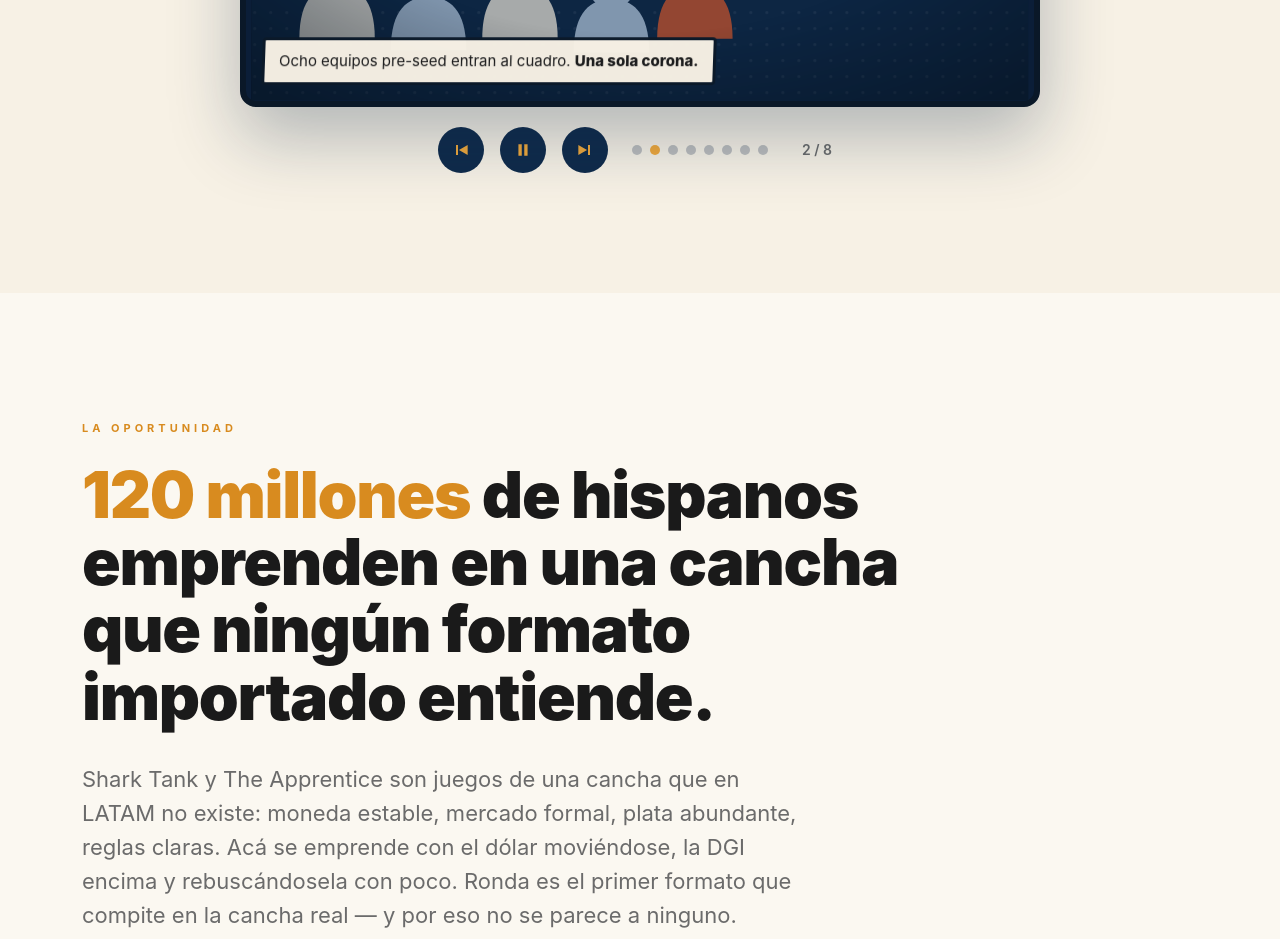
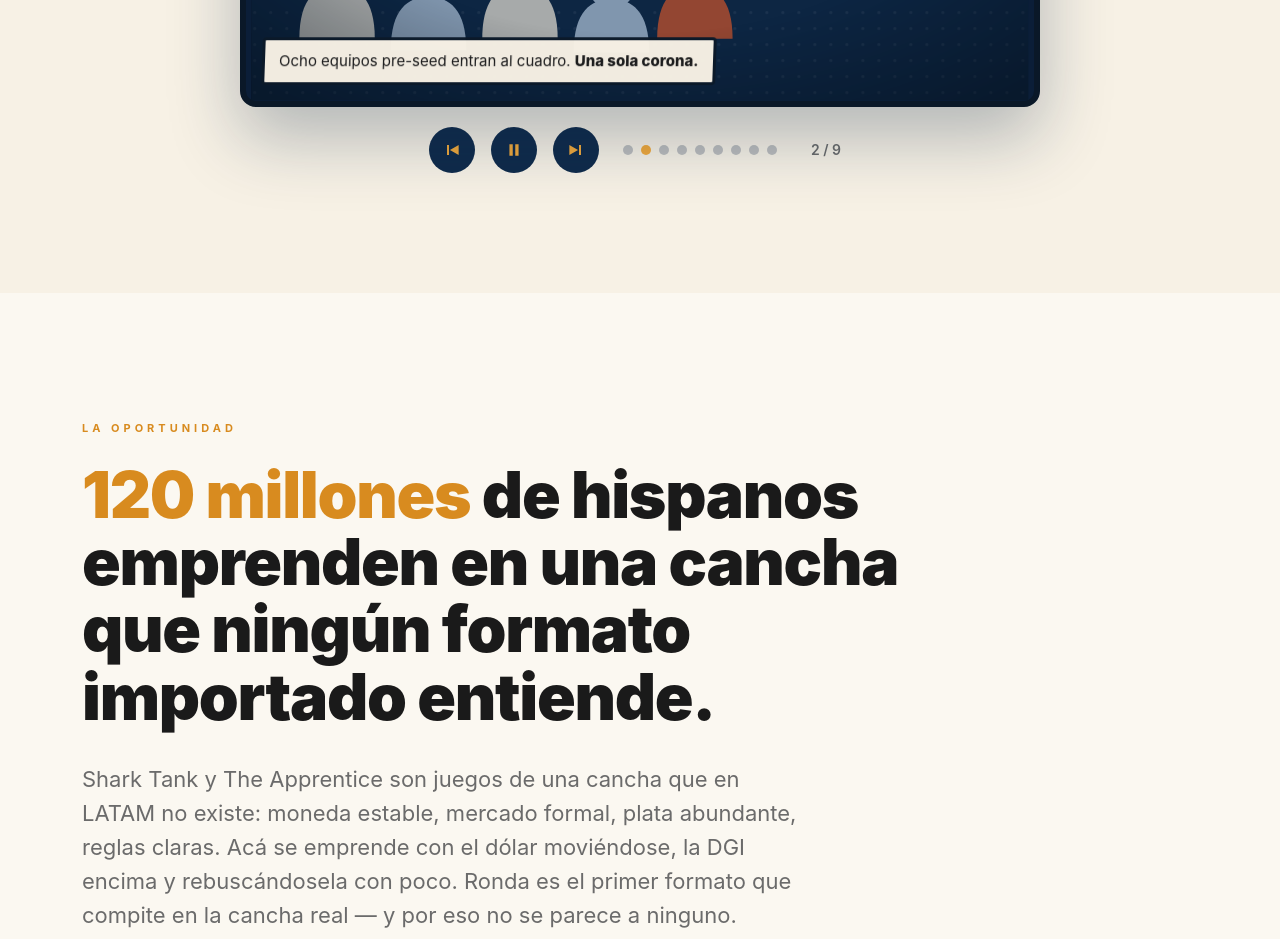
Before and after one commit to yaakovslonimczyk-sudo/ronda-site, a plain HTML site: page index.html in a window 1280 px wide. Shown: the part 1500-2439 px from the top of the page. Drawn offline with Linux system fonts and the light colour scheme.

Commit message:
Comic: sincronizar con el bible — quitar numeracion + escena 'Las 12 prendas'
Co-Authored-By: Claude Opus 4.8 <noreply@anthropic.com>

```diff
--- a/index.html
+++ b/index.html
@@ -781,7 +781,7 @@
         <button class="rbtn" id="rplay" aria-label="Reproducir o pausar"></button>
         <button class="rbtn" id="rnext" aria-label="Escena siguiente"><svg viewBox="0 0 24 24"><path d="M15.6 6H18v12h-2.4zM4 6l10.5 6L4 18z"/></svg></button>
         <div class="rdots" id="rdots"></div>
-        <div class="rcount" id="rcount">1 / 8</div>
+        <div class="rcount" id="rcount">1 / 9</div>
       </div>
     </div>
   </div>
@@ -1138,10 +1138,11 @@
   var S=[
   {b:'Cold open',c:'El reality donde se emprende <b>en serio</b>.',a:function(){return R(ND)+'<circle cx="340" cy="148" r="232" fill="'+GOLD+'" opacity="0.10"/>'+SPOT(210,28,86,0.05)+SPOT(470,28,86,0.05)+HT+'<text x="340" y="170" text-anchor="middle" font-weight="900" font-size="116" letter-spacing="-5" fill="'+CREAM+'">RONDA</text>'+DIA(340,210)+VG}},
   {b:'Episodio 1 · El cuadro',c:'Ocho equipos pre-seed entran al cuadro. <b>Una sola corona.</b>',a:function(){return R(NAVY)+HT+'<g stroke="'+GOLD+'" stroke-width="2" fill="none" opacity="0.4"><path d="M455,80 H505 V150 H545"/><path d="M455,120 H505"/><path d="M455,210 H505 V150"/><path d="M455,250 H505 V210"/></g>'+TRO(575,150,1.1)+P(75,300,1.5,CREAM)+P(155,310,1.5,'#bcd2ea')+P(235,300,1.5,CREAM)+P(315,312,1.5,'#bcd2ea')+P(125,252,1.2,'#8fb0d4',.85)+P(215,252,1.2,'#8fb0d4',.85)+P(305,252,1.2,'#8fb0d4',.85)+P(388,300,1.5,CORAL)+XF('¡Arranca la Ronda!',290,78,-4,38)+VG}},
-  {b:'Prenda 01 · El Rebusque',c:'$200 y un domingo en la feria. <b>Hacé caja de la nada.</b>',a:function(){return '<rect width="680" height="232" fill="'+SKY+'"/><rect y="232" width="680" height="128" fill="'+INK+'"/>'+HT+'<g><rect x="78" y="170" width="120" height="120" fill="#0c2138"/><path d="M62,170 H214 L202,148 H74 Z" fill="'+CORAL+'"/><rect x="500" y="170" width="120" height="120" fill="#0c2138"/><path d="M484,170 H636 L624,148 H496 Z" fill="'+TEAL+'"/></g>'+P(300,300,1.7,CREAM)+P(390,300,1.5,'#bcd2ea')+COIN(250,120)+COIN(300,90)+COIN(355,130)+'<g transform="translate(150,96) rotate(-12)"><rect x="-34" y="-18" width="68" height="36" rx="6" fill="'+GOLD+'"/><text y="6" text-anchor="middle" font-size="22" font-weight="900" fill="'+ND+'">$200</text></g>'+XF('¡Vendido!',440,90,-7,50)+VG}},
-  {b:'Prenda 02 · Devaluación',c:'A mitad de la prueba el dólar se dispara. <b>Reprecificá o fundite.</b>',a:function(){return R(ND)+HT+'<rect x="55" y="78" width="300" height="180" fill="#0c2138" stroke="'+GOLD+'" stroke-width="2"/><polyline points="72,100 120,128 152,116 205,170 252,158 305,212 345,236" fill="none" stroke="'+RED+'" stroke-width="5" stroke-linejoin="round"/><g transform="translate(478,158)"><path d="M0,86 V-44 M-36,-4 L0,-52 L36,-4" fill="none" stroke="'+RED+'" stroke-width="11" stroke-linecap="round" stroke-linejoin="round"/></g><g transform="translate(478,250)"><rect x="-58" y="-2" width="116" height="34" rx="6" fill="'+GOLD+'"/><text y="22" text-anchor="middle" font-size="22" font-weight="900" fill="'+ND+'">USD +30%</text></g>'+XF('¡Saltó el dólar!',250,52,-4,40,RED)+VG}},
-  {b:'Prenda 03 · Fiado',c:'Vendé a pura confianza. <b>Después andá a cobrar.</b>',a:function(){return R(NAVY)+HT+HOUSE(110,96,1.5)+HOUSE(210,90,1.5)+HOUSE(560,96,1.5)+'<g stroke="'+CREAM+'" stroke-width="24" stroke-linecap="round" fill="none"><path d="M150,300 L322,222"/><path d="M540,300 L368,222"/></g><circle cx="322" cy="220" r="22" fill="'+CREAM+'"/><circle cx="366" cy="220" r="22" fill="'+CREAM+'"/><g transform="translate(110,150) rotate(-9)"><rect width="78" height="98" rx="3" fill="'+CREAM+'" stroke="'+ND+'" stroke-width="2"/><g stroke="'+ND+'" stroke-width="3"><path d="M14,24 H64"/><path d="M14,44 H64"/><path d="M14,64 H50"/></g></g>'+XF('¡Te lo fío!',452,72,-5,44)+VG}},
-  {b:'Prenda 04 · Quilombo',c:'Corte de luz, un paro, la logística trabada. <b>Entregá igual.</b>',a:function(){return R('#07101f')+HT+'<g fill="#0a1828"><rect x="40" y="250" width="60" height="110"/><rect x="110" y="210" width="55" height="150"/><rect x="175" y="270" width="60" height="90"/><rect x="560" y="230" width="60" height="130"/><rect x="620" y="270" width="60" height="90"/></g><rect x="124" y="232" width="11" height="11" fill="'+GOLD+'" opacity="0.85"/><rect x="140" y="252" width="11" height="11" fill="'+GOLD+'" opacity="0.5"/><polygon points="352,36 318,168 360,168 316,322 416,150 366,150 404,36" fill="'+GOLD+'" stroke="'+ND+'" stroke-width="2"/><g transform="translate(470,278)"><rect x="-70" y="-34" width="96" height="44" rx="4" fill="#15324f"/><rect x="26" y="-20" width="34" height="30" rx="4" fill="#15324f"/><circle cx="-40" cy="16" r="13" fill="#0a1828"/><circle cx="40" cy="16" r="13" fill="#0a1828"/></g><g stroke="'+CORAL+'" stroke-width="7"><path d="M540,300 H660"/></g><g fill="'+CREAM+'"><rect x="548" y="270" width="14" height="30"/><rect x="600" y="270" width="14" height="30"/></g>'+XF('¡Se cortó la luz!',330,66,-3,38)+VG}},
+  {b:'Ventas · El Rebusque',c:'$200 y un domingo en la feria. <b>Hacé caja de la nada.</b>',a:function(){return '<rect width="680" height="232" fill="'+SKY+'"/><rect y="232" width="680" height="128" fill="'+INK+'"/>'+HT+'<g><rect x="78" y="170" width="120" height="120" fill="#0c2138"/><path d="M62,170 H214 L202,148 H74 Z" fill="'+CORAL+'"/><rect x="500" y="170" width="120" height="120" fill="#0c2138"/><path d="M484,170 H636 L624,148 H496 Z" fill="'+TEAL+'"/></g>'+P(300,300,1.7,CREAM)+P(390,300,1.5,'#bcd2ea')+COIN(250,120)+COIN(300,90)+COIN(355,130)+'<g transform="translate(150,96) rotate(-12)"><rect x="-34" y="-18" width="68" height="36" rx="6" fill="'+GOLD+'"/><text y="6" text-anchor="middle" font-size="22" font-weight="900" fill="'+ND+'">$200</text></g>'+XF('¡Vendido!',440,90,-7,50)+VG}},
+  {b:'Margen · Devaluación',c:'A mitad de la prueba el dólar se dispara. <b>Reprecificá o fundite.</b>',a:function(){return R(ND)+HT+'<rect x="55" y="78" width="300" height="180" fill="#0c2138" stroke="'+GOLD+'" stroke-width="2"/><polyline points="72,100 120,128 152,116 205,170 252,158 305,212 345,236" fill="none" stroke="'+RED+'" stroke-width="5" stroke-linejoin="round"/><g transform="translate(478,158)"><path d="M0,86 V-44 M-36,-4 L0,-52 L36,-4" fill="none" stroke="'+RED+'" stroke-width="11" stroke-linecap="round" stroke-linejoin="round"/></g><g transform="translate(478,250)"><rect x="-58" y="-2" width="116" height="34" rx="6" fill="'+GOLD+'"/><text y="22" text-anchor="middle" font-size="22" font-weight="900" fill="'+ND+'">USD +30%</text></g>'+XF('¡Saltó el dólar!',250,52,-4,40,RED)+VG}},
+  {b:'Confianza · Fiado',c:'Vendé a pura confianza. <b>Después andá a cobrar.</b>',a:function(){return R(NAVY)+HT+HOUSE(110,96,1.5)+HOUSE(210,90,1.5)+HOUSE(560,96,1.5)+'<g stroke="'+CREAM+'" stroke-width="24" stroke-linecap="round" fill="none"><path d="M150,300 L322,222"/><path d="M540,300 L368,222"/></g><circle cx="322" cy="220" r="22" fill="'+CREAM+'"/><circle cx="366" cy="220" r="22" fill="'+CREAM+'"/><g transform="translate(110,150) rotate(-9)"><rect width="78" height="98" rx="3" fill="'+CREAM+'" stroke="'+ND+'" stroke-width="2"/><g stroke="'+ND+'" stroke-width="3"><path d="M14,24 H64"/><path d="M14,44 H64"/><path d="M14,64 H50"/></g></g>'+XF('¡Te lo fío!',452,72,-5,44)+VG}},
+  {b:'Crisis · Quilombo',c:'Corte de luz, un paro, la logística trabada. <b>Entregá igual.</b>',a:function(){return R('#07101f')+HT+'<g fill="#0a1828"><rect x="40" y="250" width="60" height="110"/><rect x="110" y="210" width="55" height="150"/><rect x="175" y="270" width="60" height="90"/><rect x="560" y="230" width="60" height="130"/><rect x="620" y="270" width="60" height="90"/></g><rect x="124" y="232" width="11" height="11" fill="'+GOLD+'" opacity="0.85"/><rect x="140" y="252" width="11" height="11" fill="'+GOLD+'" opacity="0.5"/><polygon points="352,36 318,168 360,168 316,322 416,150 366,150 404,36" fill="'+GOLD+'" stroke="'+ND+'" stroke-width="2"/><g transform="translate(470,278)"><rect x="-70" y="-34" width="96" height="44" rx="4" fill="#15324f"/><rect x="26" y="-20" width="34" height="30" rx="4" fill="#15324f"/><circle cx="-40" cy="16" r="13" fill="#0a1828"/><circle cx="40" cy="16" r="13" fill="#0a1828"/></g><g stroke="'+CORAL+'" stroke-width="7"><path d="M540,300 H660"/></g><g fill="'+CREAM+'"><rect x="548" y="270" width="14" height="30"/><rect x="600" y="270" width="14" height="30"/></g>'+XF('¡Se cortó la luz!',330,66,-3,38)+VG}},
+  {b:'Las 12 prendas',c:'Doce formas de emprender en LATAM. <b>Una prueba para cada una.</b>',a:function(){var nm=['El Rebusque','Puerta a Puerta','Fiado','El Conocido','Trueque','La Mesa','WhatsApp','La Diáspora','Devaluación','Trámite','Quilombo','La Previa'],L='';for(var n=0;n<12;n++){var col=n<6?0:1,row=n<6?n:n-6,x=300+col*190,y=92+row*36;L+='<circle cx="'+(x-8)+'" cy="'+(y-5)+'" r="3.5" fill="'+GOLD+'"/><text x="'+(x+4)+'" y="'+y+'" font-size="17" font-weight="700" fill="'+CREAM+'">'+nm[n]+'</text>'}return R(NAVY)+HT+'<text x="150" y="172" text-anchor="middle" font-weight="900" font-size="140" fill="'+GOLD+'">12</text><text x="150" y="214" text-anchor="middle" font-weight="800" font-size="24" letter-spacing="3" fill="'+CREAM+'">PRENDAS</text>'+L+VG}},
   {b:'La eliminación',c:'Cara a cara. <b>Un equipo deja el cuadro.</b>',a:function(){return R(ND)+SPOT(300,42,150,0.11)+HT+'<rect y="300" width="680" height="60" fill="#06101f"/>'+P(250,300,1.7,CREAM)+P(430,300,1.7,'#6f88a6',.5)+'<g stroke="'+RED+'" stroke-width="7" fill="none" stroke-linecap="round" stroke-linejoin="round"><path d="M470,250 H566"/><path d="M540,228 L568,250 L540,272"/></g>'+XF('Hoy alguien se va',330,66,-3,38,CREAM)+VG}},
   {b:'Final de temporada',c:'La final. En vivo. <b>Una idea se vuelve empresa.</b>',a:function(){var cr='';for(var x=44;x<=636;x+=58){cr+=P(x,360,0.72,'#06122a')}var cf='',cc=[GOLD,CORAL,TEAL,CREAM];for(var i=0;i<14;i++){var cx=70+i*42,cy=44+(i%4)*16;cf+='<rect x="'+cx+'" y="'+cy+'" width="8" height="13" fill="'+cc[i%4]+'" transform="rotate('+(i*40)+' '+cx+' '+cy+')"/>'}return R('#0a1f3a')+'<ellipse cx="340" cy="382" rx="330" ry="120" fill="'+GOLD+'" opacity="0.16"/>'+SPOT(225,16,66,0.06)+SPOT(455,16,66,0.06)+HT+cf+TRO(340,158,1.8)+cr+XF('¡La gran final!',340,300,-4,46)+VG}}
   ];
```
